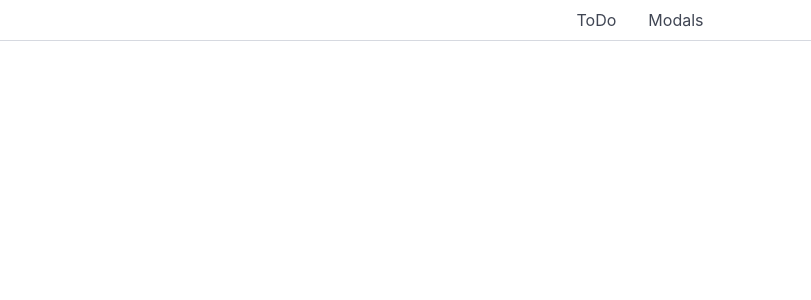
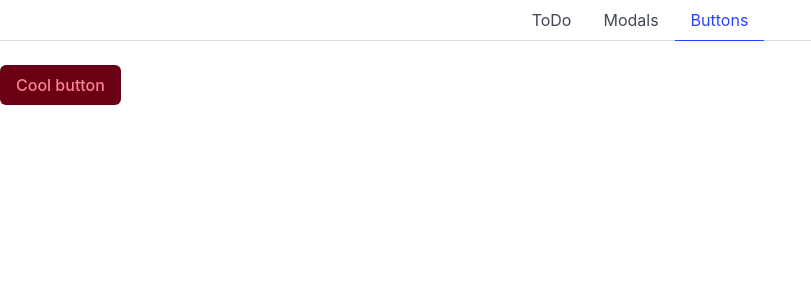
Before and after one commit to nelson-arrak/learnfront, a Vue app: page /buttons in a window 1280 px wide. Before the commit this address had no page. Shown: the top 300 px of the page, without its empty margins (0-811 px from the left). Built offline with nearby package versions, Linux system fonts and the light colour scheme.

Commit message:
Add button component and example page

```diff
--- /dev/null
+++ b/index.js
@@ -0,0 +1 @@
+console.log("Hello via Bun!");
--- a/package.json
+++ b/package.json
@@ -14,5 +14,11 @@
     "vite": "^8.3.0",
     "vue": "^3.5.43",
     "vue-router": "^5.4.0"
+  },
+  "devDependencies": {
+    "@types/bun": "latest"
+  },
+  "peerDependencies": {
+    "typescript": "^7"
   }
 }
--- /dev/null
+++ b/src/components/Btn.vue
@@ -0,0 +1,9 @@
+<script setup>
+
+</script>
+
+<template>
+    <button class="button is-danger is-dark">
+        <slot></slot>
+    </button>
+</template>
--- a/src/index.js
+++ b/src/index.js
@@ -3,10 +3,12 @@ import { createMemoryHistory, createWebHashHistory, createWebHistory, createRout
 
 import Modals from './pages/Modals.vue';
 import ToDo from './pages/ToDo.vue';
+import Buttons from './pages/Buttons.vue';
 
 const routes = [
   { path: '/', component: ToDo, name: 'ToDo' },
   { path: '/modals', component: Modals, name: 'Modals' },
+  { path: '/buttons', component: Buttons, name: 'Buttons' },
 ];
 
 export const router = createRouter({
--- /dev/null
+++ b/src/pages/Buttons.vue
@@ -0,0 +1,8 @@
+<script setup>
+import Btn from '../components/Btn.vue';
+
+</script>
+
+<template>
+    <Btn>Cool button</Btn>
+</template>
```
Also changed, not shown: jsconfig.json (added, +30 -0 lines), 1 other file (tests, documents, lock files or other folders).
